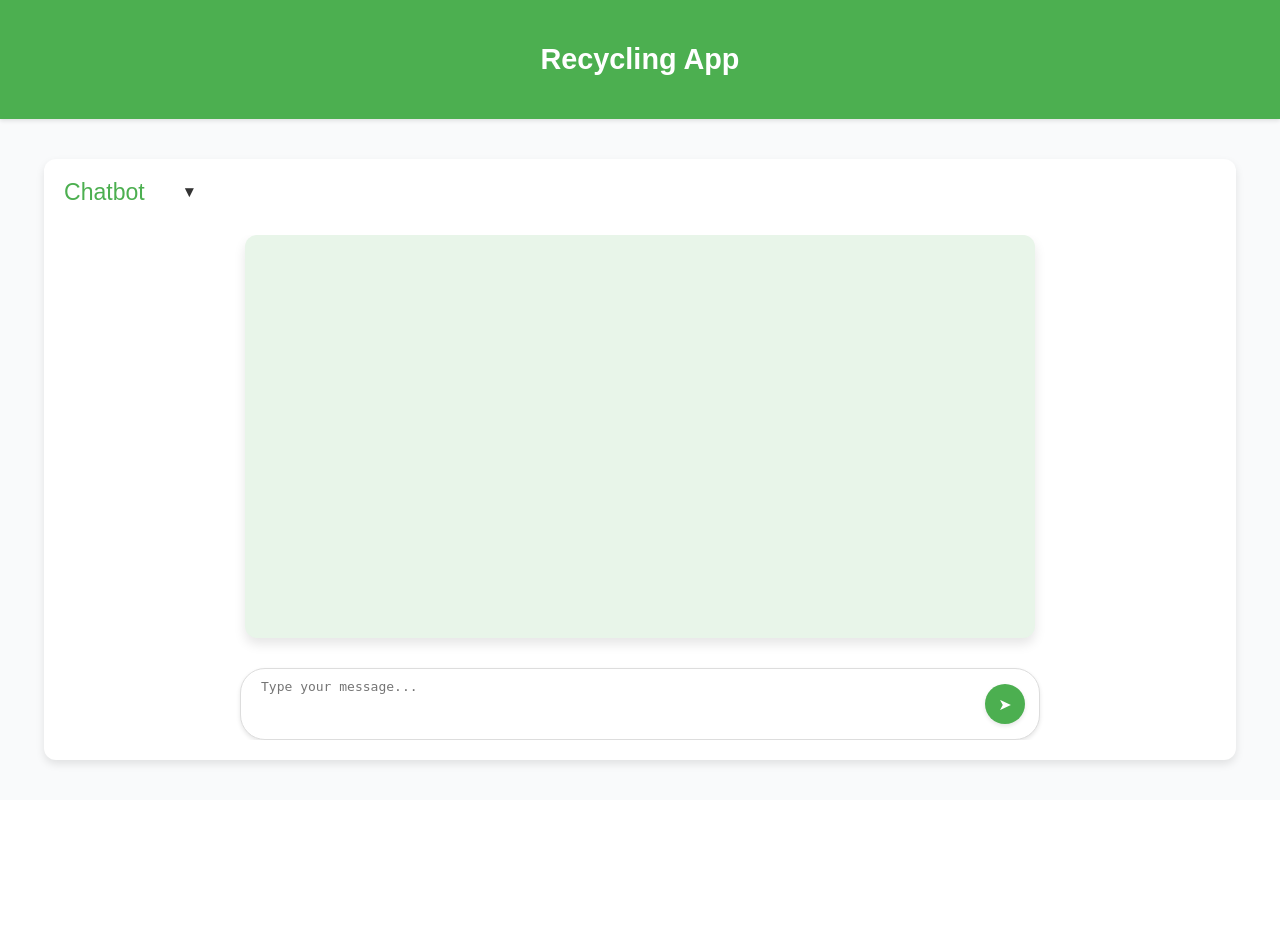
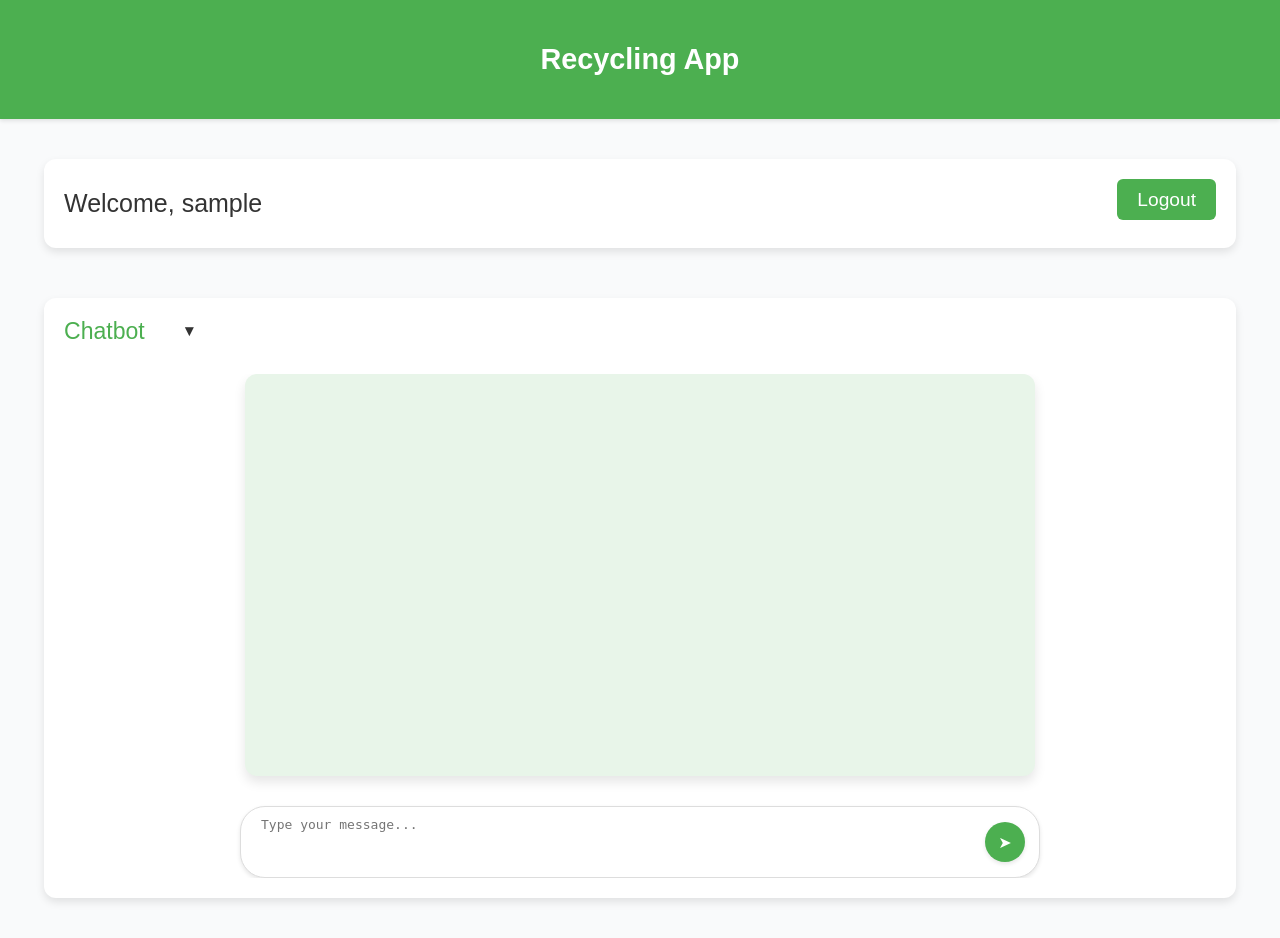
Before and after one commit to guanghaokwa/AI-HFC-Recycle-Management-System, a Flask app: page /chatbot in a window 1280 px wide. Before the commit the page ends 767 px from the top, so only its background shows below. Run offline with Flask 3, Linux system fonts and the light colour scheme; the visitor is signed in with stand-in values (Sample User, id 1); some libraries are stand-ins or nearby versions.

Commit message:
Added a username to show on login pages
Only login user can see the container with their username and a logout button

```diff
--- a/main.py
+++ b/main.py
@@ -66,7 +66,11 @@ def generate_frames():
 
 @app.route('/chatbot')
 def chatbot():
-     return render_template('chatbot.html')
+    username = ''
+    if 'username' in session:
+        username = session['username']
+
+    return render_template('chatbot.html', username=username)
 
 
 @app.route('/send', methods=['GET','POST'])
--- a/templates/chatbot.html
+++ b/templates/chatbot.html
@@ -7,9 +7,80 @@
 
     <!-- Reference to your CSS file -->
     <link rel="stylesheet" href="{{ url_for('static', filename='css/style.css') }}">
+    <style>
+        body {
+            min-height: 0vh;
+        }
+
+        .dashboard-container {
+            min-height: 70vh;
+        }
+
+        .user-container {
+            flex: 1;
+            max-width: 90%;
+            width: 90%;
+            margin: 40px auto 10px auto;
+            padding: 20px;
+            background-color: white;
+            border-radius: 12px;
+            box-shadow: 0 4px 8px rgba(0, 0, 0, 0.1);
+            display: flex;
+            flex-direction: column;
+            font-size: 1em;
+        }
+
+        .user-info {
+            display: flex;
+            justify-content: space-between;
+            padding: 10px 0 10px 0;
+            width: 100%;
+        }
+
+        .user-info-box1 h3{
+            font-weight: 400;
+            font-size: 25px;
+            margin: 0px;
+            text-overflow: hidden;
+            white-space: nowrap;
+        }
+
+        .user-info-box2 a {
+            background-color: #4CAF50;
+            color: white;
+            border: none;
+            padding: 10px 20px;
+            border-radius: 6px;
+            font-size: 1.2em;
+            cursor: pointer;
+            transition: background-color 0.2s ease;
+            text-decoration: none;
+        }
+
+        @media (max-width: 768px) {
+            .user-info-box1 {
+                font-size: 20px;
+            }
+        }
+
+    </style>
 </head>
 <body>
     <header>Recycling App</header>
+
+    {% if username != '' %}
+        <div class="user-container">
+            <div class="user-info">
+                <div class="user-info-box1">
+                    <h3>Welcome, {{username}}</h3>
+                </div>
+                <div class="user-info-box2">
+                    <a href="/logout" type="button">Logout</a>
+                </div>
+            </div>
+        </div>
+    {% endif %}
+
     <div class="dashboard-container">
         <div class="dashboard-header">
             <div class="custom-dropdown">
```
Also changed, not shown: templates/dashboard.html (+64 -0 lines).
